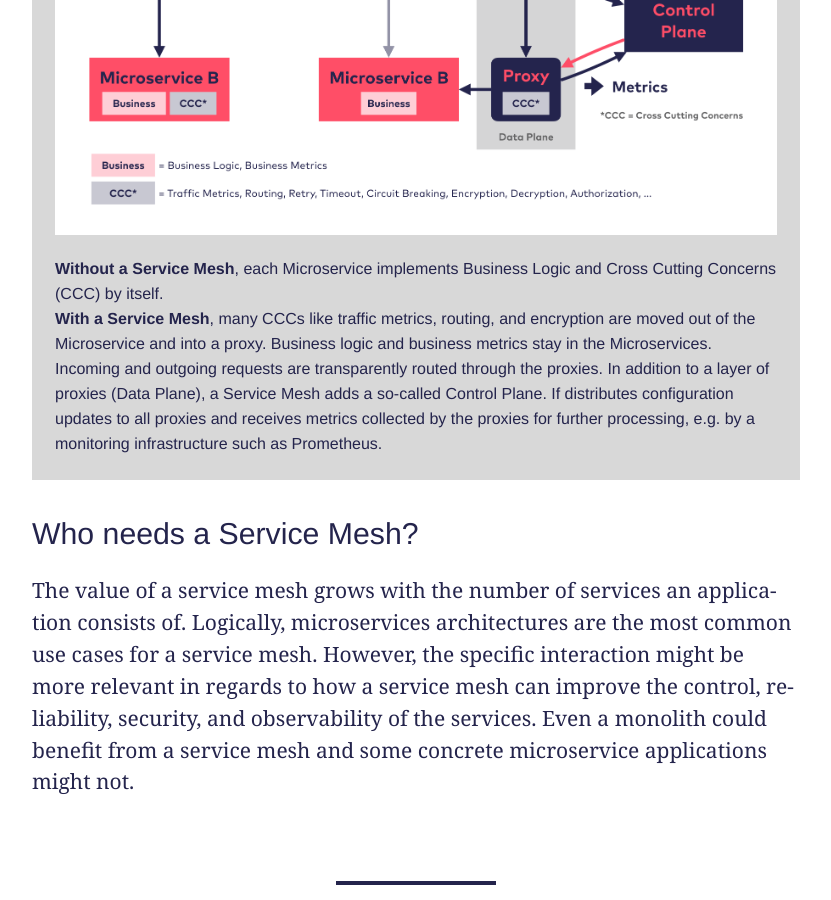
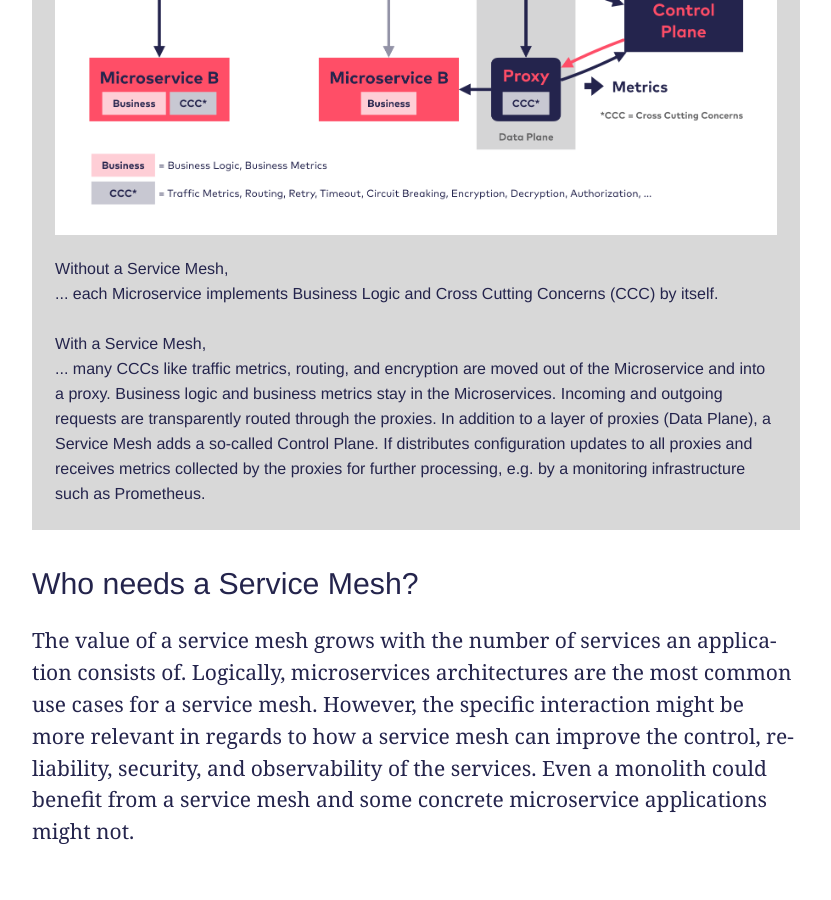
Before and after one commit to servicemesh-es/servicemesh.es, a Jekyll site: the page built from index.md, in a window 1280 px wide and 900 px high, scrolled down 987 px. Shown: the whole window, without its empty margins (224-1055 px from the left). Built offline with Jekyll 4.4.1, drawn with Linux system fonts in a browser that asks for light colours; some web fonts are replaced.

Commit message:
Minor changes to layout

```diff
--- a/_includes/intro.html
+++ b/_includes/intro.html
@@ -20,8 +20,11 @@
   <br/>
 
   <figcaption >
-    <b>Without a Service Mesh</b>, each Microservice implements Business Logic and Cross Cutting Concerns (CCC) by itself. <br>
-    <b>With a Service Mesh</b>, many CCCs like traffic metrics, routing, and encryption are moved out of the Microservice and into a proxy.
+    <span style="font-family: FFMarkWebProBold, Helvetica Neue, Helvetica, Arial, sans-serif;">Without</strong> a Service Mesh,</span><br>
+    ... each Microservice implements Business Logic and Cross Cutting Concerns (CCC) by itself.
+    <br><br>
+    <span style="font-family: FFMarkWebProBold, Helvetica Neue, Helvetica, Arial, sans-serif;">With a Service Mesh,</span><br>
+    ... many CCCs like traffic metrics, routing, and encryption are moved out of the Microservice and into a proxy.
     Business logic and business metrics stay in the Microservices. Incoming and outgoing requests are transparently routed through the proxies.
     In addition to a layer of proxies (Data Plane), a Service Mesh adds a so-called Control Plane. If distributes configuration updates to all proxies
     and receives metrics collected by the proxies for further processing, e.g. by a monitoring infrastructure such as Prometheus.
```
